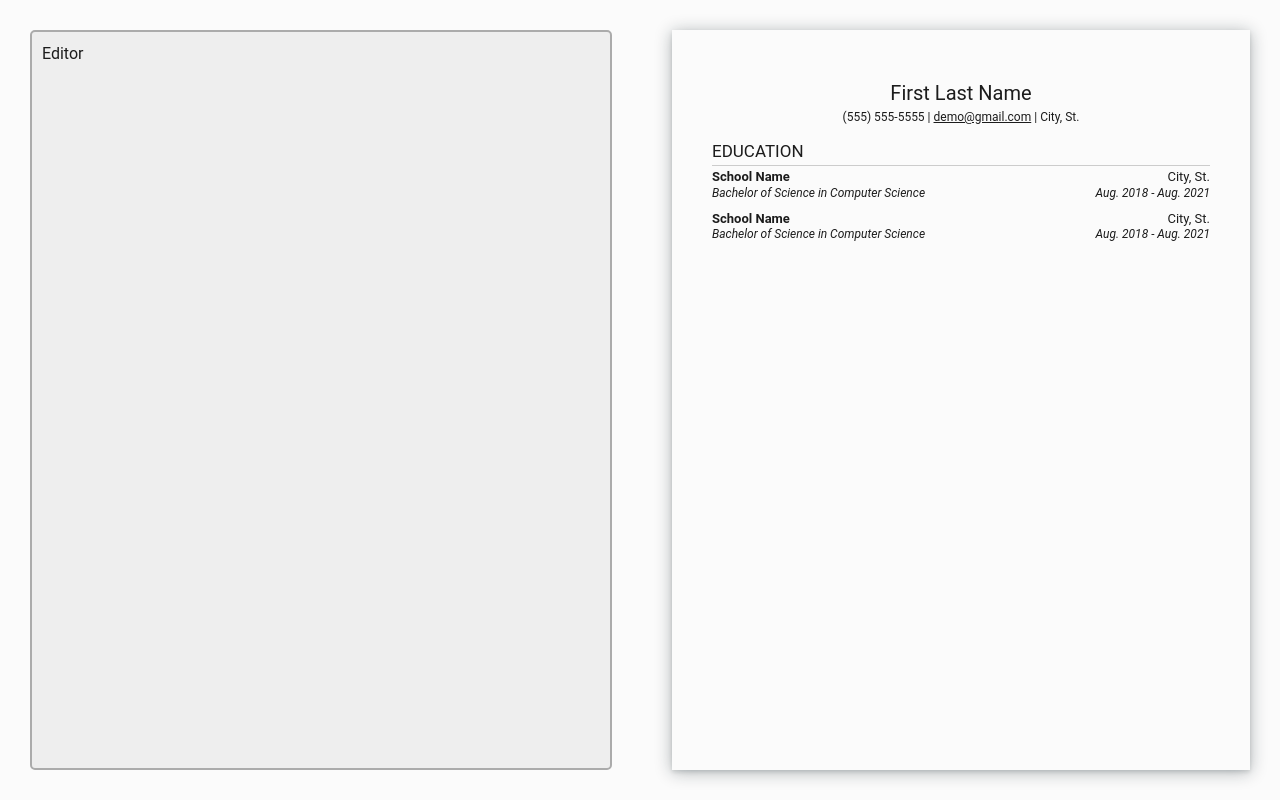
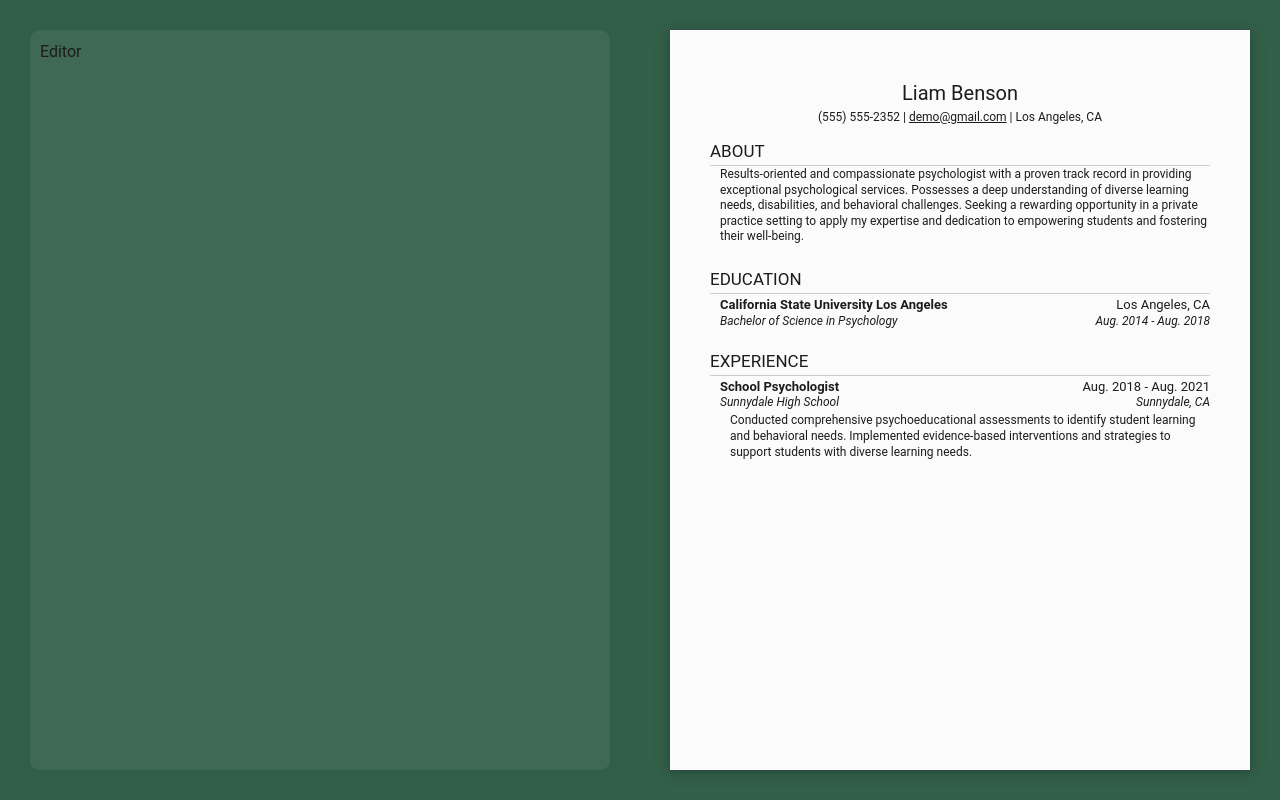
Before and after one commit to kristenmazza/cv-application, a React (Vite) app: page / in a window 1280 px wide. Built offline with nearby package versions, Linux system fonts and the light colour scheme.

Commit message:
Add sections to resume

```diff
--- a/src/components/Resume.jsx
+++ b/src/components/Resume.jsx
@@ -1,3 +1,6 @@
+import PropTypes from 'prop-types';
+
+
 export default function Resume() {
     return (
         <>
@@ -11,19 +14,28 @@ export default function Resume() {
 export function ResumeContent() {
     return (
         <div className="resume-content">
-            <ResumeContact />
+            <ResumeContact
+                name={"Liam Benson"}
+                number={"(555) 555-2352"}
+                email={"demo@gmail.com"}
+                location={"Los Angeles, CA"}
+            />
+            <ResumeHeading title={"About"} />
+            <ResumeSummaryBlock summary={"Results-oriented and compassionate psychologist with a proven track record in providing exceptional psychological services. Possesses a deep understanding of diverse learning needs, disabilities, and behavioral challenges. Seeking a rewarding opportunity in a private practice setting to apply my expertise and dedication to empowering students and fostering their well-being."} />
             <ResumeHeading title={"Education"} />
-            <ResumeEducationBlock />
+            <ResumeEducationBlock/>
+            <ResumeHeading title={("Experience")} />
+            <ResumeExperienceBlock />
         </div>
     )
 }
 
-function ResumeContact() {
+function ResumeContact({name, number, email, location}) {
     return (
         <div className="resume-contact">
-            <h1 className="resume-contact-name">First Last Name</h1>
+            <h1 className="resume-contact-name">{name}</h1>
             <div className="resume-contact-row">
-                <span className="contact-phone">(555) 555-5555</span> | <span className="contact-email">demo@gmail.com</span> | <span className="contact-location">City, St.</span>
+                <span className="contact-phone">{number}</span> | <span className="contact-email">{email}</span> | <span className="contact-location">{location}</span>
             </div>
         </div>
     )
@@ -38,40 +50,177 @@ function ResumeHeading({title}) {
     )
 }
 
-function ResumeEducationBlock() {
+function ResumeSummaryBlock({summary}) {
     return (
-        <div className="resume-education-block">
-            <EducationEntry />
-            <EducationEntry />
+        <div className="resume-block summary">
+            {summary}
         </div>
     )
 }
 
-function EducationEntry() {
+// Education section
+function ResumeEducationBlock() {
     return (
-        <div className="education-entry">
-            <EducationSchool />
-            <EducationDegree />
+        <div className="resume-block">
+            {/* for each education entry, create entry below */}
+            <EducationEntry
+                school={"California State University Los Angeles"}
+                schoolLocation={"Los Angeles, CA"}
+                schoolDegree={"Bachelor of Science in Psychology"}
+                schoolDateStart={"Aug. 2014"}
+                schoolDateEnd={"Aug. 2018"}
+            />
         </div>
     )
 }
 
-function EducationSchool() {
+function EducationEntry({school, schoolLocation, schoolDegree, schoolDateStart, schoolDateEnd}) {
     return (
-        <div className="resume-block-row">
-            <div className="school-name">School Name</div>
-            <div className="school-location">City, St.</div>
+        <div className="education-entry">
+            <EducationEntrySubheading
+                school={school}
+                schoolLocation={schoolLocation}
+            />
+            <EducationEntrySubheadingItalics
+                schoolDegree={schoolDegree}
+                schoolDateStart={schoolDateStart}
+                schoolDateEnd={schoolDateEnd}
+            />
         </div>
     )
 }
 
-function EducationDegree() {
+function EducationEntrySubheading({school, schoolLocation}) {
     return (
         <div className="resume-block-row">
-            <div className="degree">Bachelor of Science in Computer Science</div>
-            <div className="degree-year">
-                <span className="degree-year-start">Aug. 2018</span> - <span className="degree-year-end">Aug. 2021</span>
+            <div className="subheading-left">{school}</div>
+            <div className="subheading-right">{schoolLocation}</div>
+        </div>
+    )
+}
+
+function EducationEntrySubheadingItalics({ schoolDegree, schoolDateStart, schoolDateEnd }) {
+    return (
+        <div className="resume-block-row">
+            <div className="subheading-italics-left">{schoolDegree}</div>
+            <div className="subheading-italics-right">
+                <span className="degree-date-start">{schoolDateStart}</span> - <span className="degree-date-end">{schoolDateEnd}</span>
             </div>
         </div>
     )
 }
+
+// Experience section
+function ResumeExperienceBlock() {
+    return (
+        <div className="resume-block">
+            {/* for each experience entry, create entry below */}
+            <ExperienceEntry
+                jobTitle={"School Psychologist"}
+                jobDateStart={"Aug. 2018"}
+                jobDateEnd={"Aug. 2021"}
+                jobCompany={"Sunnydale High School"}
+                jobLocation={"Sunnydale, CA"}
+            />
+        </div>
+    )
+}
+
+function ExperienceEntry({jobTitle, jobDateStart, jobDateEnd, jobCompany, jobLocation}) {
+    return (
+        <div className="education-entry">
+            <ExperienceEntrySubheading
+                jobTitle={jobTitle}
+                jobDateStart={jobDateStart}
+                jobDateEnd={jobDateEnd}
+            />
+            <ExperienceEntrySubheadingItalics
+                jobCompany={jobCompany}
+                jobLocation={jobLocation}
+            />
+            <ExperienceEntryListItems />
+        </div>
+    )
+}
+
+function ExperienceEntrySubheading({jobTitle, jobDateStart, jobDateEnd}) {
+    return (
+        <div className="resume-block-row">
+            <div className="subheading-left">{jobTitle}</div>
+            <div className="subheading-right">
+                <span className="job-date-start">{jobDateStart}</span> - <span className="degree-date-end">{jobDateEnd}</span>
+            </div>
+        </div>
+    )
+}
+
+function ExperienceEntrySubheadingItalics({ jobCompany, jobLocation }) {
+    return (
+        <div className="resume-block-row">
+            <div className="subheading-italics-left">{jobCompany}</div>
+            <div className="subheading-italics-right">{jobLocation}</div>
+        </div>
+    )
+}
+
+function ExperienceEntryListItems() {
+    return (
+        <div className="resume-entry-list">
+            Conducted comprehensive psychoeducational assessments to identify student learning and behavioral needs. Implemented evidence-based interventions and strategies to support students with diverse learning needs.
+        </div>
+    )
+}
+
+// Prop types
+ResumeHeading.propTypes = {
+    title: PropTypes.string
+}
+
+ResumeContact.propTypes = {
+    name: PropTypes.string,
+    number: PropTypes.string,
+    email: PropTypes.string,
+    location: PropTypes.string,
+}
+
+ResumeSummaryBlock.propTypes = {
+    summary: PropTypes.string
+}
+
+EducationEntry.propTypes = {
+    school: PropTypes.string,
+    schoolDegree: PropTypes.string,
+    schoolLocation: PropTypes.string,
+    schoolDateStart: PropTypes.string,
+    schoolDateEnd: PropTypes.string
+}
+
+EducationEntrySubheading.propTypes = {
+    school: PropTypes.string,
+    schoolLocation: PropTypes.string
+}
+
+EducationEntrySubheadingItalics.propTypes = {
+    schoolDegree: PropTypes.string,
+    schoolDateStart: PropTypes.string,
+    schoolDateEnd: PropTypes.string
+}
+
+ExperienceEntry.propTypes = {
+    jobTitle: PropTypes.string,
+    jobDateStart: PropTypes.string,
+    jobDateEnd: PropTypes.string,
+    jobCompany: PropTypes.string,
+    jobLocation: PropTypes.string,
+}
+
+ExperienceEntrySubheading.propTypes = {
+    jobTitle: PropTypes.string,
+    jobDateStart: PropTypes.string,
+    jobDateEnd: PropTypes.string,
+}
+
+ExperienceEntrySubheadingItalics.propTypes = {
+    jobCompany: PropTypes.string,
+    jobLocation: PropTypes.string,
+}
--- a/src/styles/App.css
+++ b/src/styles/App.css
@@ -8,7 +8,7 @@ html,
 body {
   font-family: 'Roboto', 'Calibri', 'Arial';
   color: rgb(28, 28, 28);
-  background-color: #fbfbfb;
+  background-color: #336049;
 }
 
 .content {
@@ -27,7 +27,7 @@ body {
   min-width: 400px;
   padding: 10px;
   margin: 30px;
-  background-color: #eee;
-  border: 2px solid #ababab;
-  border-radius: 5px;
+  background-color: #406954;
+  border-radius: 10px;
+  box-shadow: rgba(74, 141, 101, 0.12) 0px 1px 2px 0px, rgba(36, 86, 60, 0.32) 0px 2px 16px 0px;
 }
--- a/src/styles/Resume.css
+++ b/src/styles/Resume.css
@@ -50,9 +50,9 @@ hr {
     margin: 0;
 }
 
-.resume-education-block {
+.resume-block {
     margin: 0;
-    padding: 0;
+    padding: 0 0 0 10px;
     display: flex;
     flex-direction: column;
     gap: 10px;
@@ -64,18 +64,30 @@ hr {
     justify-content: space-between;
 }
 
-.school-name,
-.school-location {
+.subheading-left,
+.subheading-right {
     font-size: 13px;
 }
 
-.school-name {
+.subheading-left {
     font-weight: bold;
 }
 
-.degree,
-.degree-year {
+.subheading-italics-left,
+.subheading-italics-right {
     font-size: 12px;
     line-height: 1;
     font-style: italic;
 }
+
+.resume-entry-list {
+    margin-top: 5px;
+    margin-left: 10px;
+    font-size: 12px;
+    line-height: 1.3;
+}
+
+.summary {
+    font-size: 12px;
+    line-height: 1.3;
+}
```
